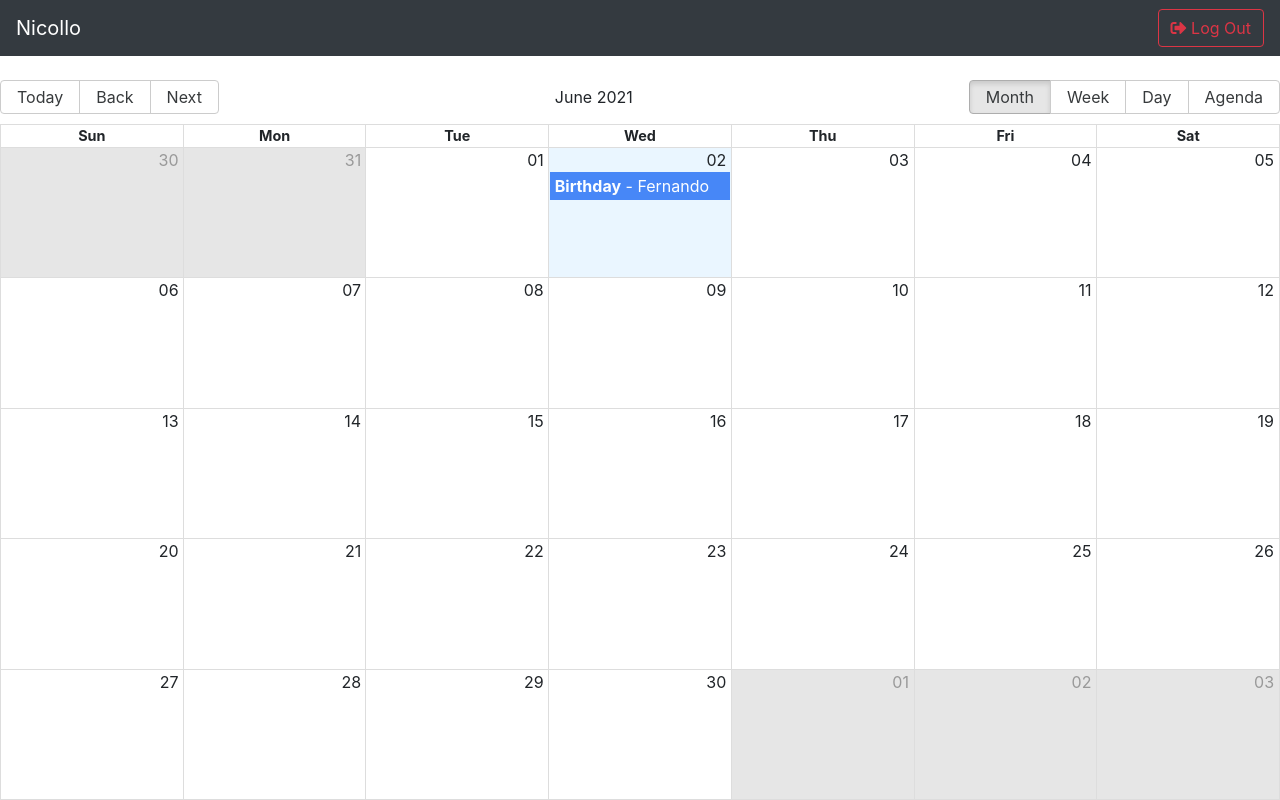
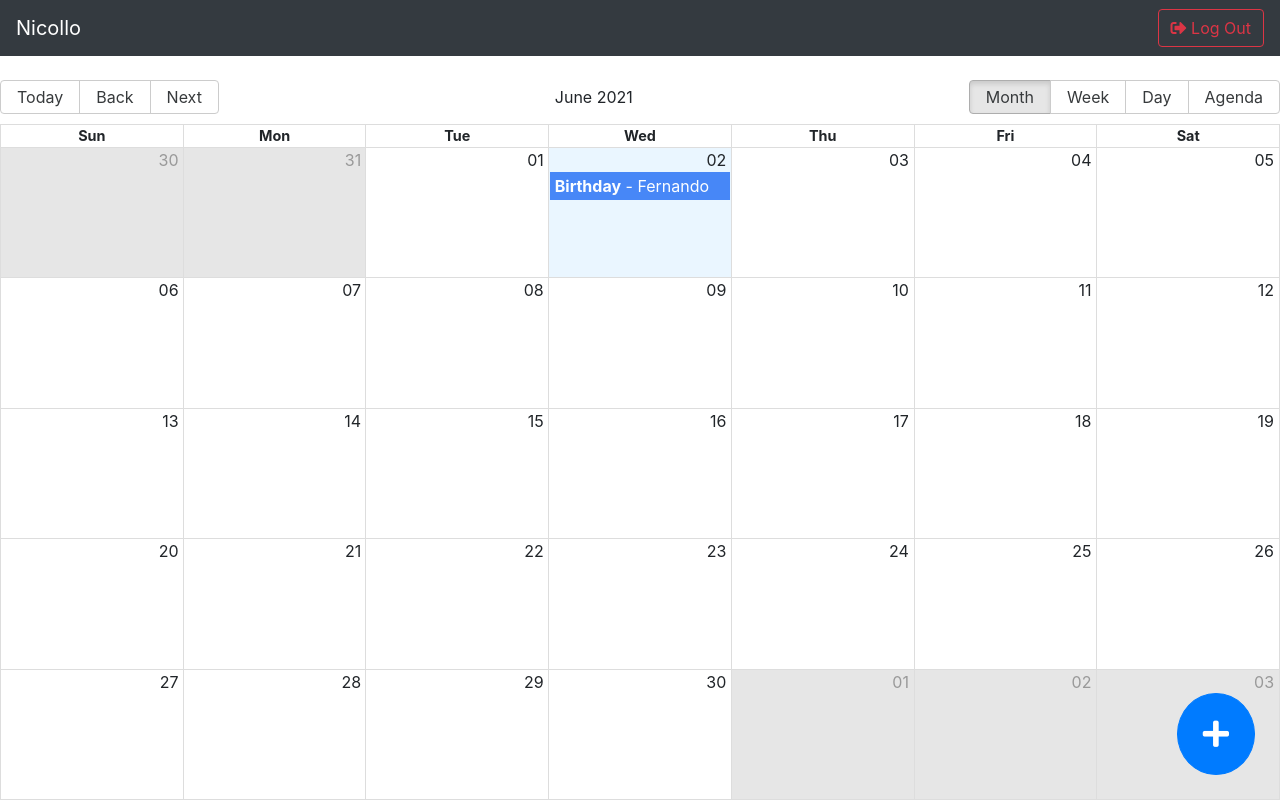
Before and after one commit to bernardogarza/calendar-react-app, a React (Create React App) app: page / in a window 1280 px wide. Built offline with nearby package versions, Linux system fonts and the light colour scheme.

Commit message:
Added fab to create new events

```diff
--- a/src/components/Calendar/Calendar.jsx
+++ b/src/components/Calendar/Calendar.jsx
@@ -9,6 +9,7 @@ import CalendarModal from '../CalendarModal/CalendarModal';
 import { useDispatch } from 'react-redux';
 import { uiOpenModal } from '../../actions/ui';
 import { eventSetActive } from '../../actions/events';
+import Fab from '../Fab/Fab';
 
 const localizer = momentLocalizer(moment);
 
@@ -25,7 +26,7 @@ const events = [
   },
 ];
 
-const eventStyleGetter = (event, start, end, isSelected) => {
+const eventStyleGetter = () => {
   const style = {
     backgroundColor: '#367CF7',
     borderRadius: '0px',
@@ -71,6 +72,7 @@ const Calendar = () => {
         view={lastView}
         onSelectEvent={onSelectEvent}
       />
+      <Fab />
       <CalendarModal />
     </div>
   );
--- /dev/null
+++ b/src/components/Fab/Fab.jsx
@@ -0,0 +1,17 @@
+import { useDispatch } from 'react-redux';
+import { uiOpenModal } from '../../actions/ui';
+
+const Fab = () => {
+  const dispatch = useDispatch();
+
+  const handleClick = () => {
+    dispatch(uiOpenModal());
+  };
+  return (
+    <button className="btn btn-primary fab" onClick={handleClick}>
+      <i className="fas fa-plus"></i>
+    </button>
+  );
+};
+
+export default Fab;
--- a/src/index.css
+++ b/src/index.css
@@ -62,3 +62,17 @@ body {
 .react-datetime-picker__wrapper {
   border: 0px solid gray !important;
 }
+
+/* FABS */
+.fab {
+  border-radius: 100%;
+  -webkit-border-radius: 100%;
+  -moz-border-radius: 100%;
+  -ms-border-radius: 100%;
+  -o-border-radius: 100%;
+  bottom: 25px;
+  font-size: 30px;
+  padding: 25px;
+  position: fixed;
+  right: 25px;
+}
```
